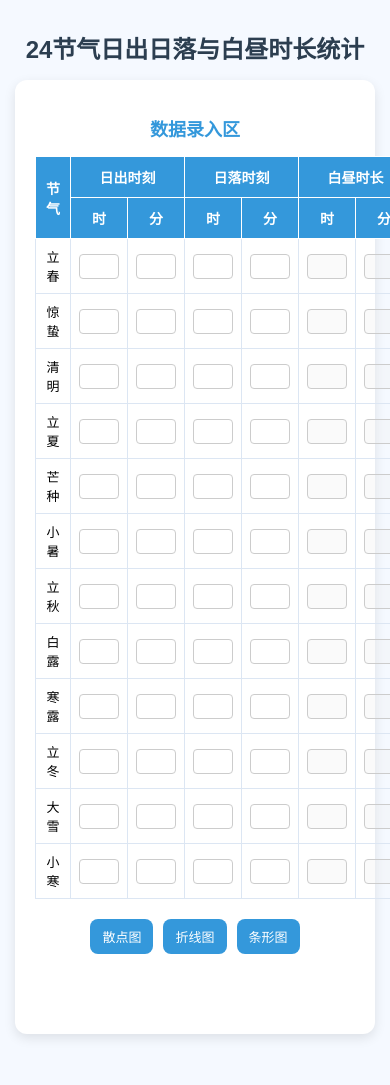
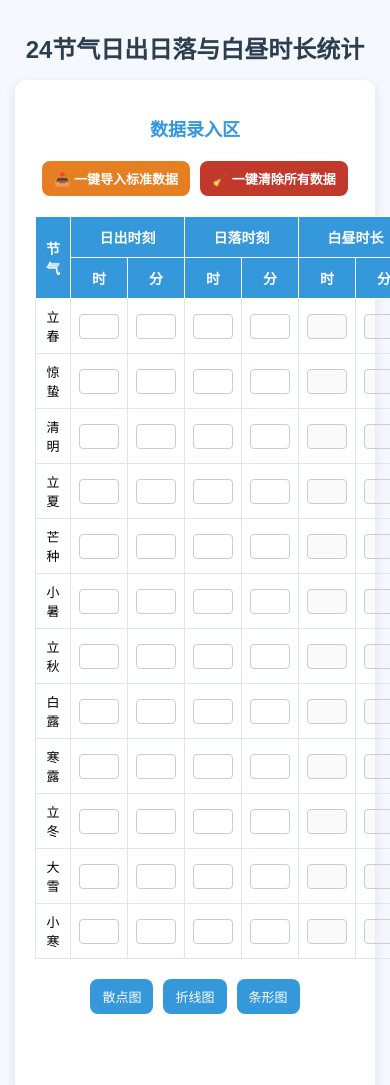
Before and after one commit to lixiangcliff2026/rj3, a plain HTML site: page index.html in a window 390 px wide. Shown: the top 1085 px of the page. Before the commit the page ends 1049 px from the top, so only its background shows below. Drawn offline with nearby package versions, Linux system fonts and the light colour scheme.

Commit message:
Update index.html

```diff
--- a/index.html
+++ b/index.html
@@ -125,6 +125,28 @@
             display: none;
         }
 
+        .import-btn {
+            padding: 10px 24px;
+            font-size: 15px;
+            border: none;
+            border-radius: 8px;
+            background: #e67e22;
+            color: white;
+            cursor: pointer;
+            font-weight: bold;
+        }
+
+        .clear-btn {
+            padding: 10px 24px;
+            font-size: 15px;
+            border: none;
+            border-radius: 8px;
+            background: #c0392b;
+            color: white;
+            cursor: pointer;
+            font-weight: bold;
+        }
+
         .chart-box {
             width: 100%;
             height: 450px;
@@ -134,7 +156,7 @@
 
         @media (max-width: 768px) {
             input { width: 40px; }
-            .main-btn, .sub-btn, .hide-btn { padding: 8px 12px; font-size: 13px; }
+            .main-btn, .sub-btn, .hide-btn, .import-btn, .clear-btn { padding: 8px 12px; font-size: 13px; }
             .chart-box { height: 380px; }
         }
     </style>
@@ -145,6 +167,13 @@
 
     <div class="container">
         <h3 class="table-title">数据录入区</h3>
+
+        <!-- 一键导入 + 一键清除 并排按钮 -->
+        <div class="btn-group">
+            <button class="import-btn" onclick="importData()">📥 一键导入标准数据</button>
+            <button class="clear-btn" onclick="clearData()">🧹 一键清除所有数据</button>
+        </div>
+
         <table class="data-table">
             <thead>
                 <tr>
@@ -270,6 +299,69 @@
         let currentType = 'scatter';
         let show = { rise: false, set: false, time: false };
 
+        // 24节气标准数据
+        const standardData = [
+            { rise: "06:59", set: "18:23" }, { rise: "06:49", set: "18:33" },
+            { rise: "06:40", set: "18:43" }, { rise: "06:28", set: "18:51" },
+            { rise: "06:15", set: "18:59" }, { rise: "06:05", set: "19:07" },
+            { rise: "06:00", set: "19:13" }, { rise: "05:57", set: "19:18" },
+            { rise: "05:57", set: "19:22" }, { rise: "05:59", set: "19:23" },
+            { rise: "06:03", set: "19:20" }, { rise: "06:09", set: "19:13" },
+            { rise: "06:15", set: "19:03" }, { rise: "06:21", set: "18:51" },
+            { rise: "06:27", set: "18:38" }, { rise: "06:33", set: "18:24" },
+            { rise: "06:39", set: "18:10" }, { rise: "06:45", set: "17:58" },
+            { rise: "06:50", set: "17:49" }, { rise: "06:55", set: "17:44" },
+            { rise: "07:00", set: "17:43" }, { rise: "07:04", set: "17:44" },
+            { rise: "07:03", set: "18:11" }, { rise: "07:05", set: "18:16" }
+        ];
+
+        // 一键导入数据
+        function importData() {
+            const rh = document.querySelectorAll('.rh');
+            const rm = document.querySelectorAll('.rm');
+            const sh = document.querySelectorAll('.sh');
+            const sm = document.querySelectorAll('.sm');
+
+            for (let i = 0; i < 24; i++) {
+                let r = standardData[i].rise.split(':');
+                let s = standardData[i].set.split(':');
+                rh[i].value = r[0];
+                rm[i].value = r[1];
+                sh[i].value = s[0];
+                sm[i].value = s[1];
+            }
+            calcAll();
+            alert("✅ 标准数据已一键导入完成！");
+        }
+
+        // 一键清除所有数据
+        function clearData() {
+            const rh = document.querySelectorAll('.rh');
+            const rm = document.querySelectorAll('.rm');
+            const sh = document.querySelectorAll('.sh');
+            const sm = document.querySelectorAll('.sm');
+            const th = document.querySelectorAll('.th');
+            const tm = document.querySelectorAll('.tm');
+
+            for (let i = 0; i < 24; i++) {
+                rh[i].value = "";
+                rm[i].value = "";
+                sh[i].value = "";
+                sm[i].value = "";
+                th[i].value = "";
+                tm[i].value = "";
+            }
+
+            // 同时隐藏图表
+            show.rise = false;
+            show.set = false;
+            show.time = false;
+            redraw();
+
+            alert("🧹 所有数据已清空！");
+        }
+
+        // 自动计算时长
         document.querySelectorAll('input').forEach(i => i.addEventListener('input', calcAll));
         function calcAll() {
             const rh = document.querySelectorAll('.rh'), rm = document.querySelectorAll('.rm');
```
